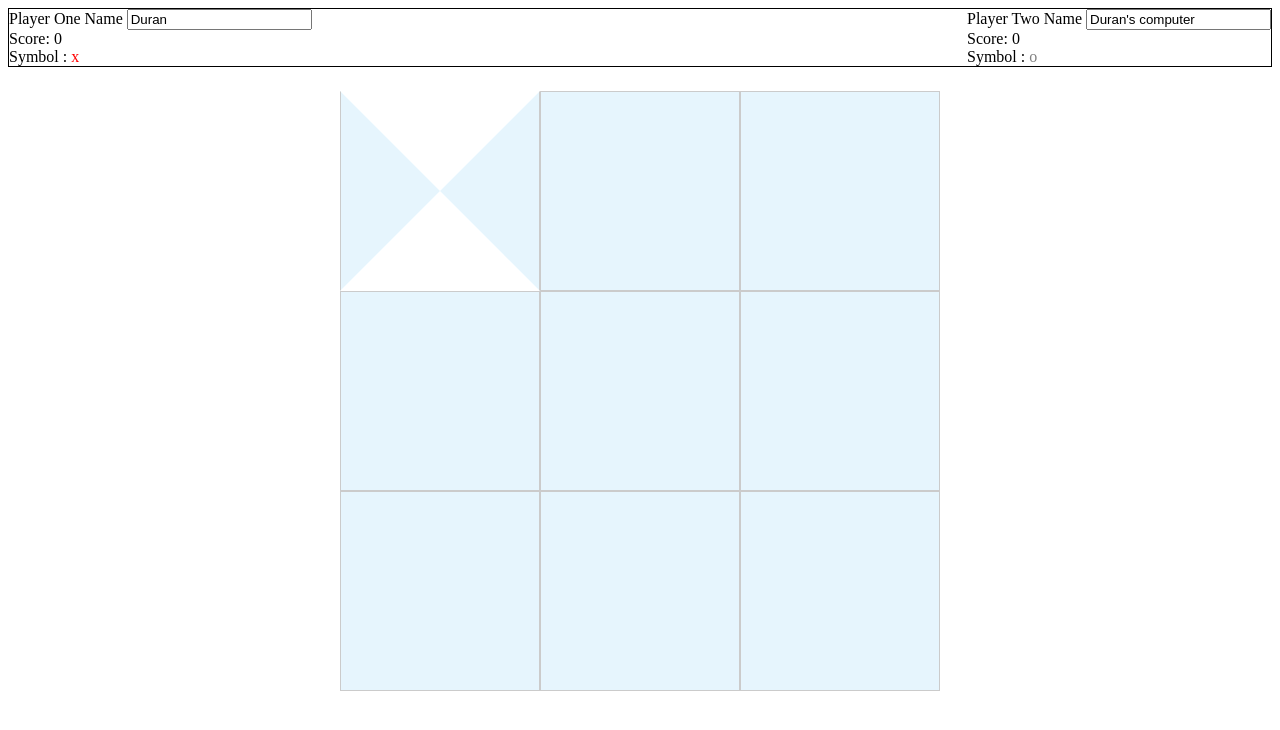
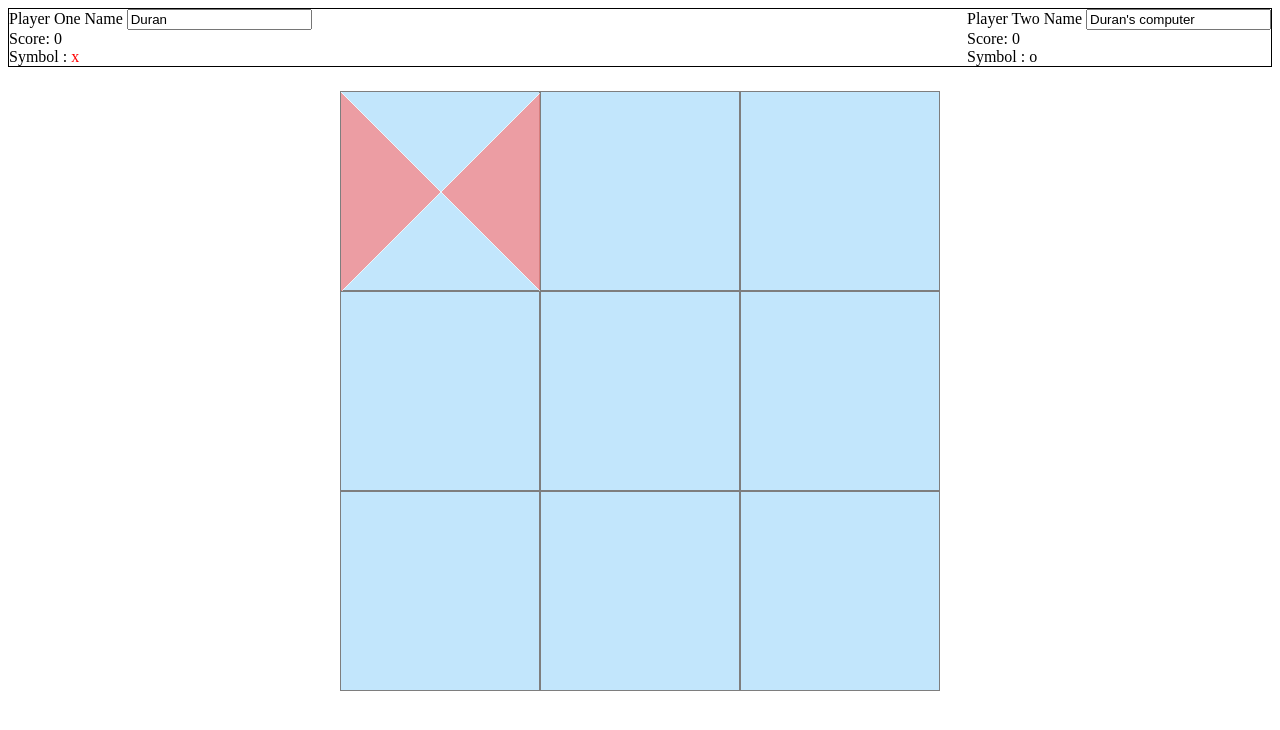
Before and after one commit to duran-harris/the-odin-project, a plain HTML site: page ticTacToe.html in a window 1280 px wide. Both pictures are taken after a click on the element 440 px from the left and 191 px from the top of the page. Drawn offline with Linux system fonts and the light colour scheme.

Commit message:
Changed the player X's and O's to be implemented via means of svg path elements rather than using css clip-path. This is because clipping the elements resulted in there being regions of the element that no longer responded to onclick events

```diff
--- a/ticTacToe.html
+++ b/ticTacToe.html
@@ -4,7 +4,7 @@
   <style>
       :root {
           --player-one-color: red;
-          --player-two-color: gray;
+          --player-two-color: black;
       }
 
       #gameBoard {
@@ -14,7 +14,7 @@
           grid-template-rows: 200px 200px 200px;
           grid-template-columns: 200px 200px 200px;
           margin: auto;
-          opacity: 0.2;
+          opacity: 0.5;
       }
 
       .gameTile {
@@ -23,11 +23,17 @@
       }
 
       .x {
-          clip-path: polygon(0px 0px, 100px 100px, 200px 0px, 200px 200px, 100px 100px, 0px 200px)
+          fill: var(--player-one-color);
+          opacity: 0.7;
+          stroke: white;
+          stroke-width: 1px;
       }
 
       .o {
-          clip-path: circle(50% at 50% 50%);
+          fill: var(--player-two-color);
+          opacity: 0.7;
+          stroke: white;
+          stroke-width: 1px;
       }
 
       .player-one-icon-color {
@@ -79,6 +85,7 @@
   </div>
 </section>
 
+
 <div id="gameBoard">
   <div class="gameTile">
   </div>
@@ -125,8 +132,7 @@
         const storeMove = (player) => {
             let element = document.querySelector(`.gameTile:nth-child(${index + 1})`);
             if (player != null) {
-                element.classList.remove('o', 'x');
-                element.classList.toggle(player.icon)
+                element.innerHTML = player.icon;
                 gameController.getGameBoard().getGameBoardTiles()[x][y].player = player;
             }
         };
@@ -138,8 +144,8 @@
         let playerOneName = document.getElementById("player-one-name").value
         let playerTwoName = document.getElementById("player-two-name").value
 
-        let playerOneIcon = document.getElementById("player-one-icon").innerText
-        let playerTwoIcon = document.getElementById("player-two-icon").innerText
+        let playerOneIcon = `<svg class="x-svg" width="200" height="200"><path d="M 0 0 L 100 100 L 200 0 L 200 200 L 100 100 L 0 200" class="x"/></svg>`;
+        let playerTwoIcon = `<svg class="circle-svg" width="200" height="200"><circle cx="100" cy="100" r="100" class="o"/></svg>`;
 
         const playerOne = createPlayer(playerOneName, playerOneIcon);
         const playerTwo = createPlayer(playerTwoName, playerTwoIcon);
```
